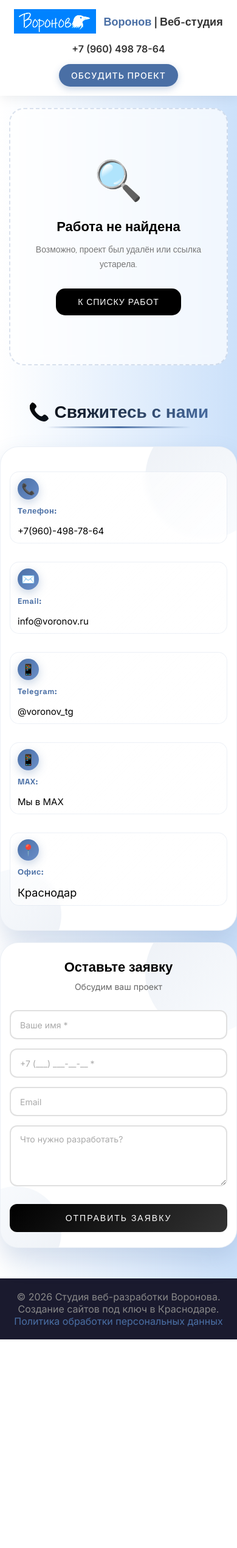
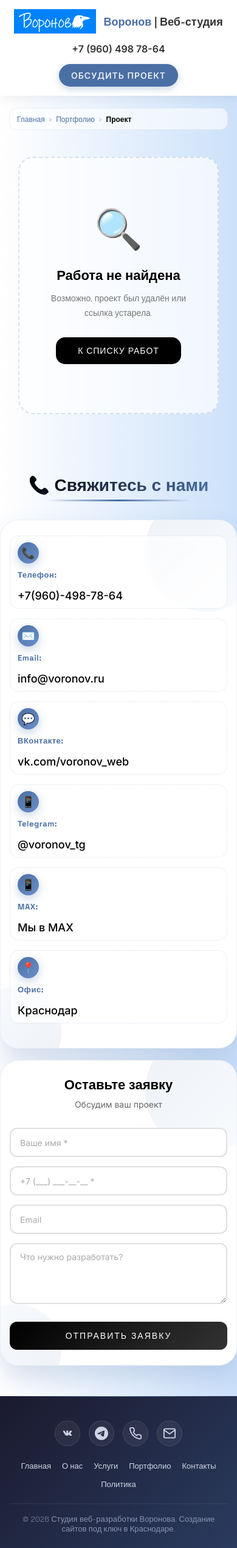
Before and after one commit to RomanKH123/voronov, a PHP site: page /work_info.html in a window 390 px wide. Shown: the whole page at 61% size. Before the commit the page ends 2196 px from the top, so only its background shows below. Run offline with PHP 8.4, Linux system fonts and the light colour scheme; some web fonts are replaced.

Commit message:
Новые правки

```diff
--- a/style/main.css
+++ b/style/main.css
@@ -183,6 +183,11 @@ header:not(.header-new) {
 
 .sticky-menu .nav-menu a:hover::after {
     width: 100%;
+}
+
+.sticky-menu .nav-menu a span {
+    color: inherit;
+    font: inherit;
 }
 
 .sticky-menu .nav-menu a.active {
@@ -2162,6 +2167,119 @@ article {
     }
 }
 
+/* ===== SITE FOOTER ===== */
+.site-footer {
+    background: linear-gradient(135deg, #1a1a2e 0%, #2a3b5f 100%);
+    color: #ccd4e4;
+    padding: 50px 24px 30px;
+    margin-top: 80px;
+    position: relative;
+}
+
+.site-footer::before {
+    content: '';
+    position: absolute;
+    top: 0;
+    left: 0;
+    right: 0;
+    height: 1px;
+    background: linear-gradient(90deg, transparent, #4a6fa5, transparent);
+}
+
+.footer-inner {
+    max-width: 1200px;
+    margin: 0 auto;
+    display: flex;
+    flex-direction: column;
+    align-items: center;
+    gap: 24px;
+}
+
+.footer-socials {
+    display: flex;
+    gap: 14px;
+    flex-wrap: wrap;
+    justify-content: center;
+}
+
+.footer-social {
+    display: flex;
+    align-items: center;
+    justify-content: center;
+    width: 46px;
+    height: 46px;
+    border-radius: 50%;
+    background: rgba(255, 255, 255, 0.06);
+    border: 1px solid rgba(255, 255, 255, 0.1);
+    color: #ccd4e4;
+    transition: all 0.3s cubic-bezier(0.2, 0.9, 0.4, 1.1);
+    text-decoration: none;
+}
+
+.footer-social:hover {
+    background: #4a6fa5;
+    color: #fff;
+    transform: translateY(-3px);
+    box-shadow: 0 8px 20px rgba(74, 111, 165, 0.4);
+    border-color: #4a6fa5;
+}
+
+.footer-nav {
+    display: flex;
+    gap: 24px;
+    flex-wrap: wrap;
+    justify-content: center;
+    font-family: 'Jura', sans-serif;
+    font-size: 14px;
+}
+
+.footer-nav a {
+    color: #ccd4e4;
+    text-decoration: none;
+    transition: color 0.2s;
+}
+
+.footer-nav a:hover {
+    color: #6b8fc9;
+}
+
+.footer-copy {
+    color: #8892b0;
+    font-size: 13px;
+    font-family: 'Jura', sans-serif;
+    text-align: center;
+    padding-top: 16px;
+    border-top: 1px solid rgba(255, 255, 255, 0.08);
+    width: 100%;
+    margin: 0;
+}
+
+/* Лого в шапке теперь ссылка */
+a.logo-area {
+    text-decoration: none;
+    color: inherit;
+    transition: opacity 0.2s;
+}
+
+a.logo-area:hover {
+    opacity: 0.85;
+}
+
+@media (max-width: 640px) {
+    .site-footer {
+        padding: 40px 16px 24px;
+        margin-top: 50px;
+    }
+    .footer-nav {
+        gap: 14px 18px;
+        font-size: 13px;
+    }
+    .footer-social {
+        width: 42px;
+        height: 42px;
+    }
+}
+
 /* ===== СТИЛИ ДЛЯ КАТЕГОРИЙ НА ГЛАВНОЙ ===== */
 
 .category-section {
--- a/style/work.css
+++ b/style/work.css
@@ -15,7 +15,78 @@ main {
 .work-container {
     max-width: 1200px;
     margin: 0 auto;
-    padding: 60px 40px 80px;
+    padding: 30px 40px 80px;
+}
+
+.work-info-wrap {
+    max-width: 900px;
+    margin: 0 auto;
+    padding: 30px 40px 60px;
+}
+
+/* ===== ХЛЕБНЫЕ КРОШКИ ===== */
+.breadcrumbs {
+    display: flex;
+    align-items: center;
+    flex-wrap: wrap;
+    gap: 10px;
+    font-family: 'Jura', sans-serif;
+    font-size: 14px;
+    margin-bottom: 24px;
+    padding: 10px 16px;
+    background: rgba(255, 255, 255, 0.6);
+    backdrop-filter: blur(8px);
+    border-radius: 12px;
+    border: 1px solid rgba(74, 111, 165, 0.1);
+    animation: breadcrumbsIn 0.4s ease both;
+}
+
+@keyframes breadcrumbsIn {
+    from { opacity: 0; transform: translateY(-8px); }
+    to { opacity: 1; transform: translateY(0); }
+}
+
+.breadcrumbs a {
+    color: #4a6fa5;
+    text-decoration: none;
+    font-weight: 500;
+    transition: color 0.2s, transform 0.2s;
+    position: relative;
+}
+
+.breadcrumbs a:hover {
+    color: #1a1a2e;
+    transform: translateY(-1px);
+}
+
+.breadcrumbs__sep {
+    color: #aaa;
+    font-size: 16px;
+    user-select: none;
+}
+
+.breadcrumbs__current {
+    color: #000;
+    font-weight: 600;
+    max-width: 280px;
+    overflow: hidden;
+    text-overflow: ellipsis;
+    white-space: nowrap;
+}
+
+@media (max-width: 640px) {
+    .breadcrumbs {
+        font-size: 12px;
+        padding: 8px 12px;
+        gap: 6px;
+    }
+    .breadcrumbs__current {
+        max-width: 160px;
+    }
+    .work-container,
+    .work-info-wrap {
+        padding: 20px 15px 40px;
+    }
 }
 
 .work-container h1 {
@@ -152,9 +223,7 @@ main {
 /* ===== СТРАНИЦА ДЕТАЛЬНОЙ ИНФОРМАЦИИ ===== */
 
 .work-info {
-    max-width: 900px;
-    margin: 0 auto;
-    padding: 40px 40px 80px;
+    min-height: 400px;
 }
 
 .back-link {
--- a/work_info.html
+++ b/work_info.html
@@ -20,6 +20,8 @@
     <meta name="twitter:title" content="Проект — Студия Воронова">
     <meta name="twitter:description" content="Подробное описание проекта студии Воронова">
     <meta name="twitter:image" content="https://voronov-art.ru/img/logo_2.png">
+
+    <link rel="canonical" href="https://voronov-art.ru/work_info.html">
 
     <link rel="icon" type="image/png" sizes="16x16" href="/favicon/favicon-16x16.png">
     <link rel="icon" type="image/png" sizes="32x32" href="/favicon/favicon-32x32.png">
@@ -81,12 +83,12 @@
     </script>
 
     <header class="header-new">
-        <div class="logo-area">
-            <img src="/img/logo_2.png" alt="Студия Воронова">
+        <a href="/" class="logo-area" aria-label="На главную">
+            <img src="/img/logo_2.png" alt="Студия Воронова — создание сайтов под ключ в Краснодаре" width="48" height="48">
             <div class="studio-name">
                 <span>Воронов</span> | Веб-студия
             </div>
-        </div>
+        </a>
 
         <div class="contact-area">
             <a href="tel:+79604987864" class="phone-number">+7 (960) 498 78-64</a>
@@ -94,40 +96,76 @@
         </div>
     </header>
     <main>
+        <div class="work-info-wrap">
+            <nav class="breadcrumbs" aria-label="Хлебные крошки" id="work-info-breadcrumbs" itemscope itemtype="https://schema.org/BreadcrumbList">
+                <span itemprop="itemListElement" itemscope itemtype="https://schema.org/ListItem">
+                    <a href="/" itemprop="item"><span itemprop="name">Главная</span></a>
+                    <meta itemprop="position" content="1">
+                </span>
+                <span class="breadcrumbs__sep">›</span>
+                <span itemprop="itemListElement" itemscope itemtype="https://schema.org/ListItem">
+                    <a href="/work.html" itemprop="item"><span itemprop="name">Портфолио</span></a>
+                    <meta itemprop="position" content="2">
+                </span>
+                <span class="breadcrumbs__sep">›</span>
+                <span itemprop="itemListElement" itemscope itemtype="https://schema.org/ListItem">
+                    <span class="breadcrumbs__current" itemprop="name" id="breadcrumb-work">Проект</span>
+                    <meta itemprop="position" content="3">
+                </span>
+            </nav>
             <div class="work-info">
                 <!-- Содержимое загружается через JavaScript -->
+            </div>
         </div>
         <section id="contacts" class="blok_contacts" aria-labelledby="contacts-heading">
             <h2 id="contacts-heading" class="blok_2_nm">📞 Свяжитесь с нами</h2>
             <div class="contacts_content">
                 <div class="contact_info_left">
                     <div class="contact_info">
+                        <a href="tel:+79604987864" class="contact_item_link">
                             <div class="contact_item">
                                 <div class="contact_icon">📞</div>
                                 <span class="contact_label">Телефон:</span>
-                            <a href="tel:+79604987864">+7(960)-498-78-64</a>
+                                <span class="contact_value">+7(960)-498-78-64</span>
                             </div>
+                        </a>
 
+                        <a href="mailto:info@voronov.ru" class="contact_item_link">
                             <div class="contact_item">
                                 <div class="contact_icon">✉️</div>
                                 <span class="contact_label">Email:</span>
-                            <a href="mailto:info@voronov.ru">info@voronov.ru</a>
+                                <span class="contact_value">info@voronov.ru</span>
                             </div>
+                        </a>
 
+                        <a href="https://vk.com/voronov_web" target="_blank" rel="noopener noreferrer" class="contact_item_link">
+                            <div class="contact_item">
+                                <div class="contact_icon">💬</div>
+                                <span class="contact_label">ВКонтакте:</span>
+                                <span class="contact_value">vk.com/voronov_web</span>
+                            </div>
+                        </a>
+
+                        <a href="https://t.me/voronov_tg" target="_blank" rel="noopener noreferrer" class="contact_item_link">
                             <div class="contact_item">
                                 <div class="contact_icon">📱</div>
                                 <span class="contact_label">Telegram:</span>
-                            <a href="https://t.me/voronov_tg" target="_blank">@voronov_tg</a>
+                                <span class="contact_value">@voronov_tg</span>
                             </div>
+                        </a>
+
+                        <a href="https://max.ru/u/f9LHodD0cOI0qhzsscrWqC_PtkCNF2djBcLcMsjcftt2tyt-GsrMhg4onLM" target="_blank" rel="noopener noreferrer" class="contact_item_link">
                             <div class="contact_item">
                                 <div class="contact_icon">📱</div>
                                 <span class="contact_label">MAX:</span>
-                            <a href="https://max.ru/u/f9LHodD0cOI0qhzsscrWqC_PtkCNF2djBcLcMsjcftt2tyt-GsrMhg4onLM" target="_blank">Мы в MAX</a>
+                                <span class="contact_value">Мы в MAX</span>
                             </div>
+                        </a>
+
                         <div class="contact_item">
                             <div class="contact_icon">📍</div>
                             <span class="contact_label">Офис:</span>
-                            <span>Краснодар</span>
+                            <span class="contact_value">Краснодар</span>
                         </div>
                     </div>
                 </div>
@@ -164,9 +202,32 @@
         </section>
     </main>
 
-    <footer style="text-align: center; padding: 20px; background: #1a1a2e; color: #888; margin-top: 50px;">
-        <p>&copy; <span id="current-year">2025</span> Студия веб-разработки Воронова. Создание сайтов под ключ в Краснодаре.</p>
-        <p><a href="/privacy-policy.html" style="color: #4a6fa5;">Политика обработки персональных данных</a></p>
+    <footer class="site-footer">
+        <div class="footer-inner">
+            <div class="footer-socials">
+                <a href="https://vk.com/voronov_web" target="_blank" rel="noopener noreferrer" aria-label="ВКонтакте" class="footer-social">
+                    <svg width="22" height="22" viewBox="0 0 24 24" fill="currentColor"><path d="M12.785 16.241s.288-.032.436-.194c.136-.148.131-.427.131-.427s-.019-1.302.583-1.494c.593-.19 1.355 1.259 2.163 1.816.61.42 1.073.328 1.073.328l2.162-.031s1.131-.072.594-.972c-.044-.074-.314-.66-1.612-1.865-1.359-1.261-1.176-1.057.459-3.24.996-1.33 1.395-2.14 1.271-2.485-.119-.33-.849-.241-.849-.241l-2.434.015s-.181-.025-.314.056c-.131.079-.215.264-.215.264s-.386 1.029-.901 1.904c-1.085 1.849-1.52 1.945-1.697 1.829-.412-.267-.31-1.073-.31-1.644 0-1.782.271-2.525-.526-2.717-.264-.066-.459-.108-1.135-.115-.866-.009-1.6.003-2.013.205-.276.135-.487.435-.359.453.159.022.517.098.706.359.245.336.237 1.091.237 1.091s.141 2.072-.329 2.331c-.323.178-.764-.184-1.731-1.852-.495-.855-.869-1.8-.869-1.8s-.073-.177-.202-.271c-.158-.115-.377-.152-.377-.152l-2.314.015s-.348.01-.475.161c-.114.134-.009.412-.009.412s1.813 4.243 3.866 6.381c1.882 1.96 4.018 1.832 4.018 1.832h.962z"/></svg>
+                </a>
+                <a href="https://t.me/voronov_tg" target="_blank" rel="noopener noreferrer" aria-label="Telegram" class="footer-social">
+                    <svg width="22" height="22" viewBox="0 0 24 24" fill="currentColor"><path d="M11.944 0A12 12 0 0 0 0 12a12 12 0 0 0 12 12 12 12 0 0 0 12-12A12 12 0 0 0 12 0a12 12 0 0 0-.056 0zm4.962 7.224c.1-.002.321.023.465.14a.506.506 0 0 1 .171.325c.016.093.036.306.02.472-.18 1.898-.962 6.502-1.36 8.627-.168.9-.499 1.201-.82 1.23-.696.065-1.225-.46-1.9-.902-1.056-.693-1.653-1.124-2.678-1.8-1.185-.78-.417-1.21.258-1.91.177-.184 3.247-2.977 3.307-3.23.007-.032.014-.15-.056-.212s-.174-.041-.249-.024c-.106.024-1.793 1.14-5.061 3.345-.48.33-.913.49-1.302.48-.428-.008-1.252-.241-1.865-.44-.752-.245-1.349-.374-1.297-.789.027-.216.325-.437.893-.663 3.498-1.524 5.83-2.529 6.998-3.014 3.332-1.386 4.025-1.627 4.476-1.635z"/></svg>
+                </a>
+                <a href="tel:+79604987864" aria-label="Телефон" class="footer-social">
+                    <svg width="22" height="22" viewBox="0 0 24 24" fill="none" stroke="currentColor" stroke-width="2"><path d="M22 16.92v3a2 2 0 0 1-2.18 2 19.79 19.79 0 0 1-8.63-3.07 19.5 19.5 0 0 1-6-6 19.79 19.79 0 0 1-3.07-8.67A2 2 0 0 1 4.11 2h3a2 2 0 0 1 2 1.72 12.84 12.84 0 0 0 .7 2.81 2 2 0 0 1-.45 2.11L8.09 9.91a16 16 0 0 0 6 6l1.27-1.27a2 2 0 0 1 2.11-.45 12.84 12.84 0 0 0 2.81.7A2 2 0 0 1 22 16.92z"/></svg>
+                </a>
+                <a href="mailto:info@voronov.ru" aria-label="Email" class="footer-social">
+                    <svg width="22" height="22" viewBox="0 0 24 24" fill="none" stroke="currentColor" stroke-width="2"><path d="M4 4h16c1.1 0 2 .9 2 2v12c0 1.1-.9 2-2 2H4c-1.1 0-2-.9-2-2V6c0-1.1.9-2 2-2z"/><polyline points="22,6 12,13 2,6"/></svg>
+                </a>
+            </div>
+            <nav class="footer-nav" aria-label="Навигация в футере">
+                <a href="/">Главная</a>
+                <a href="/#about">О нас</a>
+                <a href="/#services">Услуги</a>
+                <a href="/work.html">Портфолио</a>
+                <a href="/#contacts">Контакты</a>
+                <a href="/privacy-policy.html">Политика</a>
+            </nav>
+            <p class="footer-copy">© <span id="current-year">2025</span> Студия веб-разработки Воронова. Создание сайтов под ключ в Краснодаре.</p>
+        </div>
     </footer>
     <div id="modal" class="modal">
         <div class="modal-content">
```
Also changed, not shown: admin/admin_logs.txt (+28 -0 lines), index.html (+89 -8 lines), privacy-policy.html (+26 -3 lines), sitemap.xml (+12 -12 lines), style/js/work.js (+56 -5 lines), work.html (+47 -10 lines), img/prewiu/tyzo7xl8clqz7y1s1og5gurklqnqnpr3jx9ruvxseco32tileq_1.jpg (added), img/prewiu/tyzo7xl8clqz7y1s1og5gurklqnqnpr3jx9ruvxseco32tileq_1.webp (added). Lines whose indentation alone changed are shown as unchanged.
